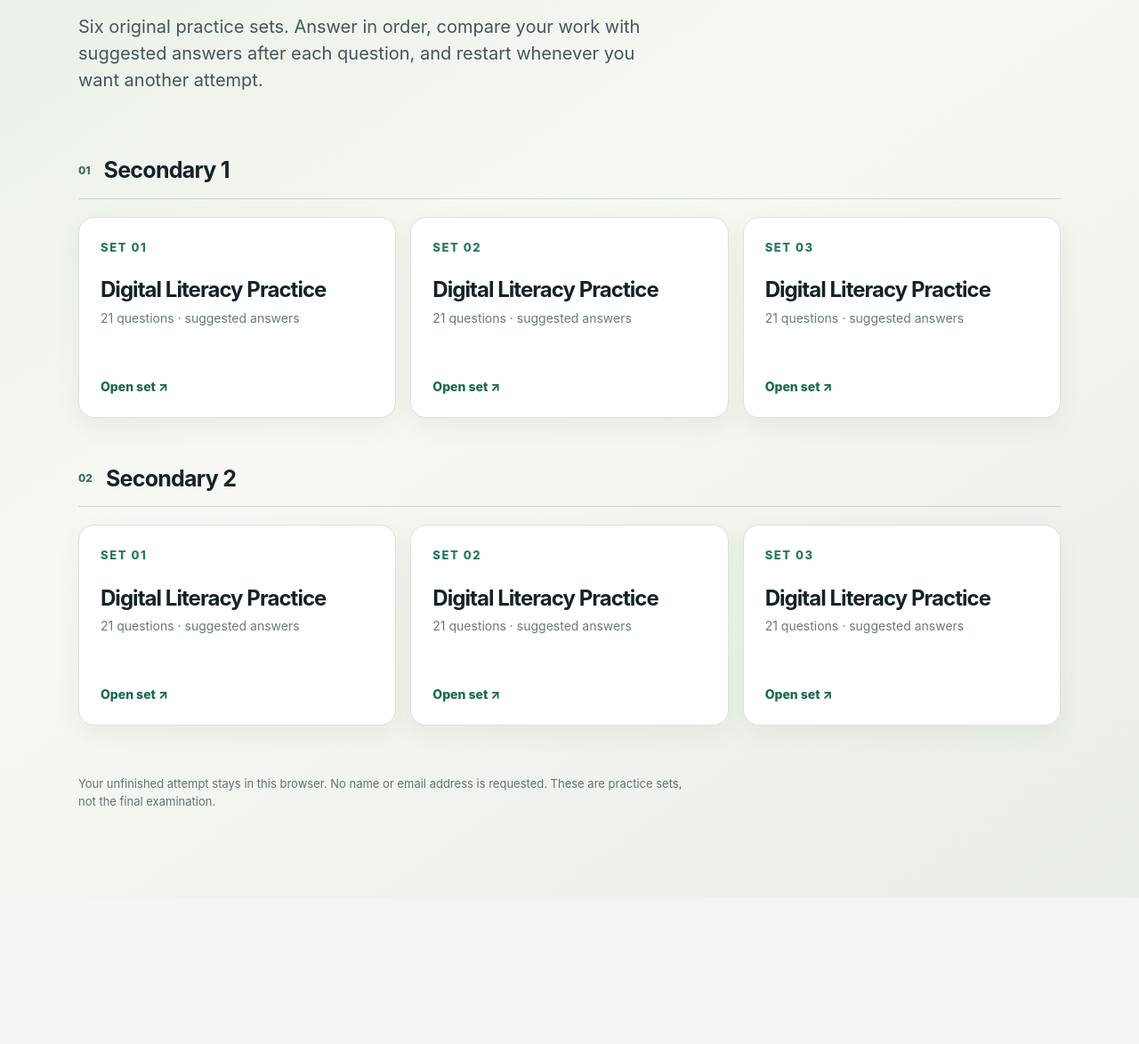
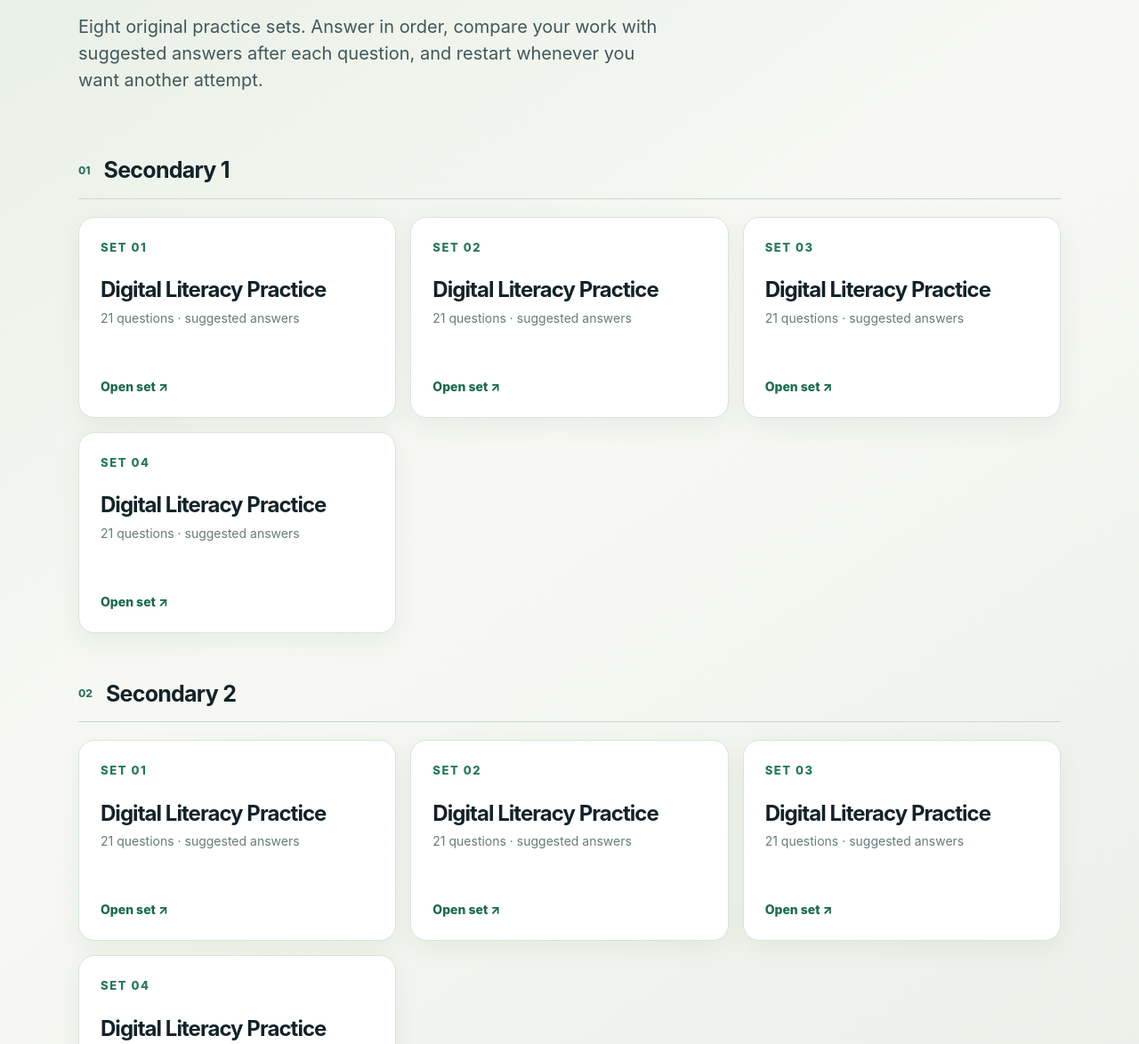
Before and after one commit to joshuapszh/Sec12digital-literacy-practice, a plain HTML site: page index.html in a window 1280 px wide. Shown: the part 276-1450 px from the top of the page at 89% size. Before the commit the page ends 1286 px from the top, so only its background shows below. Drawn offline with Linux system fonts and the light colour scheme.

Commit message:
Update index.html

```diff
--- a/index.html
+++ b/index.html
@@ -10,13 +10,14 @@
   <main class="home-wrap">
     <div class="eyebrow">Digital Literacy & Computing</div>
     <h1>Practice at your own pace.</h1>
-    <p class="home-lead">Six original practice sets. Answer in order, compare your work with suggested answers after each question, and restart whenever you want another attempt.</p>
+    <p class="home-lead">Eight original practice sets. Answer in order, compare your work with suggested answers after each question, and restart whenever you want another attempt.</p>
     <section class="home-section" aria-labelledby="s1-title">
       <div class="section-heading"><span>01</span><h2 id="s1-title">Secondary 1</h2></div>
       <div class="set-grid">
         <a class="set-card" href="./sec1-set1/index.html"><span class="set-number">Set 01</span><strong>Digital Literacy Practice</strong><span class="set-meta">21 questions · suggested answers</span><span class="set-arrow">Open set ↗</span></a>
         <a class="set-card" href="./sec1-set2/index.html"><span class="set-number">Set 02</span><strong>Digital Literacy Practice</strong><span class="set-meta">21 questions · suggested answers</span><span class="set-arrow">Open set ↗</span></a>
         <a class="set-card" href="./sec1-set3/index.html"><span class="set-number">Set 03</span><strong>Digital Literacy Practice</strong><span class="set-meta">21 questions · suggested answers</span><span class="set-arrow">Open set ↗</span></a>
+        <a class="set-card" href="./sec1-set4/index.html"><span class="set-number">Set 04</span><strong>Digital Literacy Practice</strong><span class="set-meta">21 questions · suggested answers</span><span class="set-arrow">Open set ↗</span></a>
       </div>
     </section>
     <section class="home-section" aria-labelledby="s2-title">
@@ -25,6 +26,7 @@
         <a class="set-card" href="./sec2-set1/index.html"><span class="set-number">Set 01</span><strong>Digital Literacy Practice</strong><span class="set-meta">21 questions · suggested answers</span><span class="set-arrow">Open set ↗</span></a>
         <a class="set-card" href="./sec2-set2/index.html"><span class="set-number">Set 02</span><strong>Digital Literacy Practice</strong><span class="set-meta">21 questions · suggested answers</span><span class="set-arrow">Open set ↗</span></a>
         <a class="set-card" href="./sec2-set3/index.html"><span class="set-number">Set 03</span><strong>Digital Literacy Practice</strong><span class="set-meta">21 questions · suggested answers</span><span class="set-arrow">Open set ↗</span></a>
+        <a class="set-card" href="./sec2-set4/index.html"><span class="set-number">Set 04</span><strong>Digital Literacy Practice</strong><span class="set-meta">21 questions · suggested answers</span><span class="set-arrow">Open set ↗</span></a>
       </div>
     </section>
     <p class="home-note">Your unfinished attempt stays in this browser. No name or email address is requested. These are practice sets, not the final examination.</p>
```
